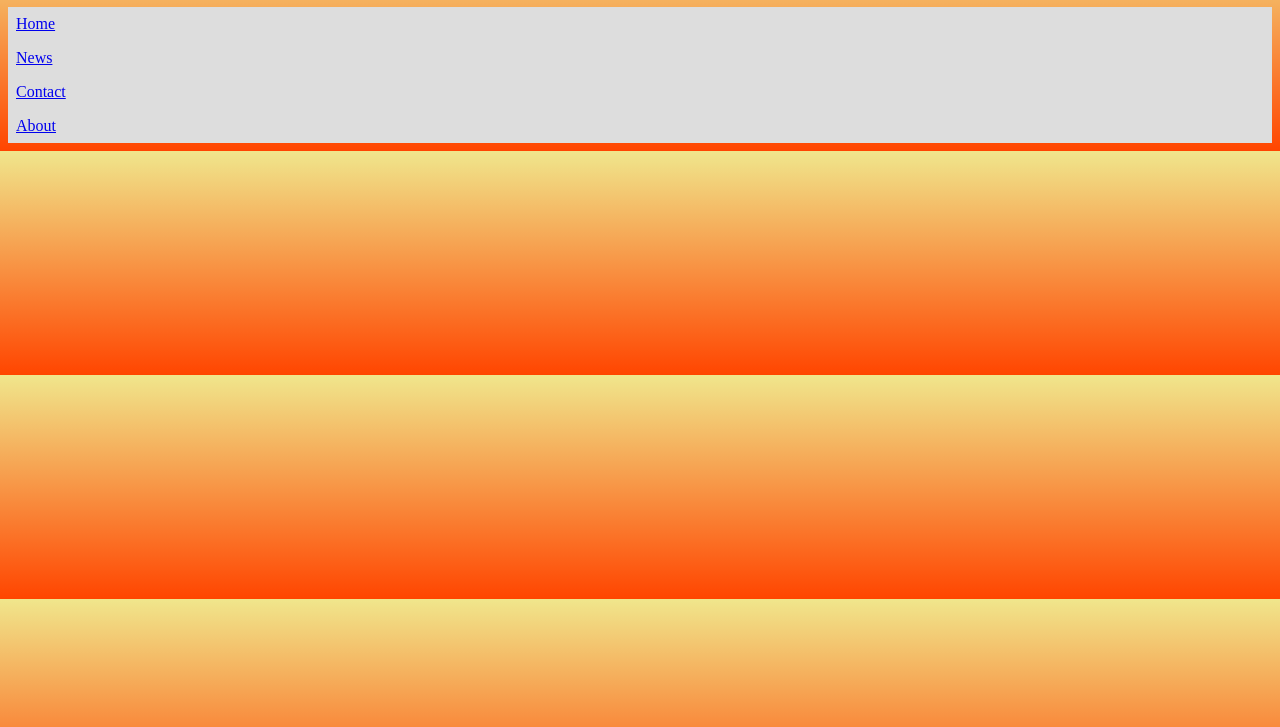
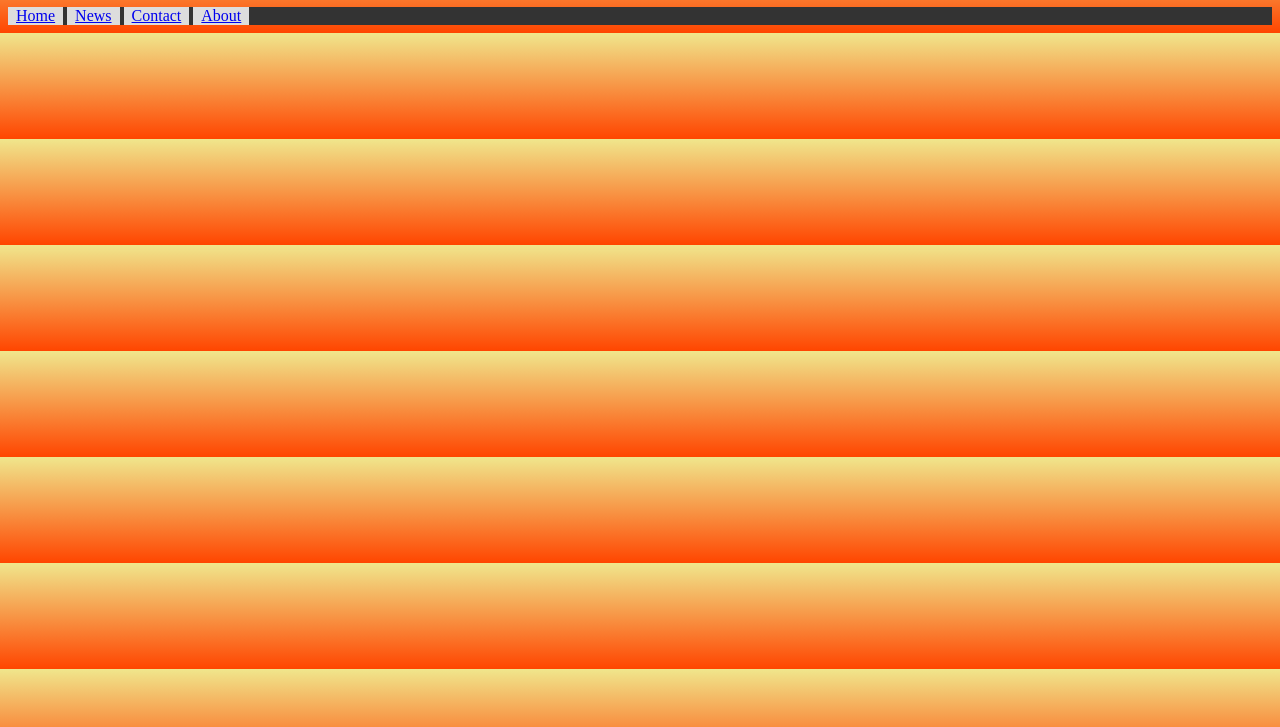
Before and after one commit to Jamrogram/week-06-henwo, a plain HTML site: page index.html in a window 1280 px wide. Shown: the part 73-800 px from the top of the page. Drawn offline with Linux system fonts and the light colour scheme.

Commit message:
small edits

```diff
--- a/style.css
+++ b/style.css
@@ -1,5 +1,4 @@
 body {
-  min: 100vh;
   background-image: linear-gradient(khaki, orangered);
   background-color: #fff8dc;
 }
@@ -16,7 +15,6 @@ li {
 }
 
 a {
-    display: block;
     padding: 8px;
     background-color: #dddddd;
 }
```
